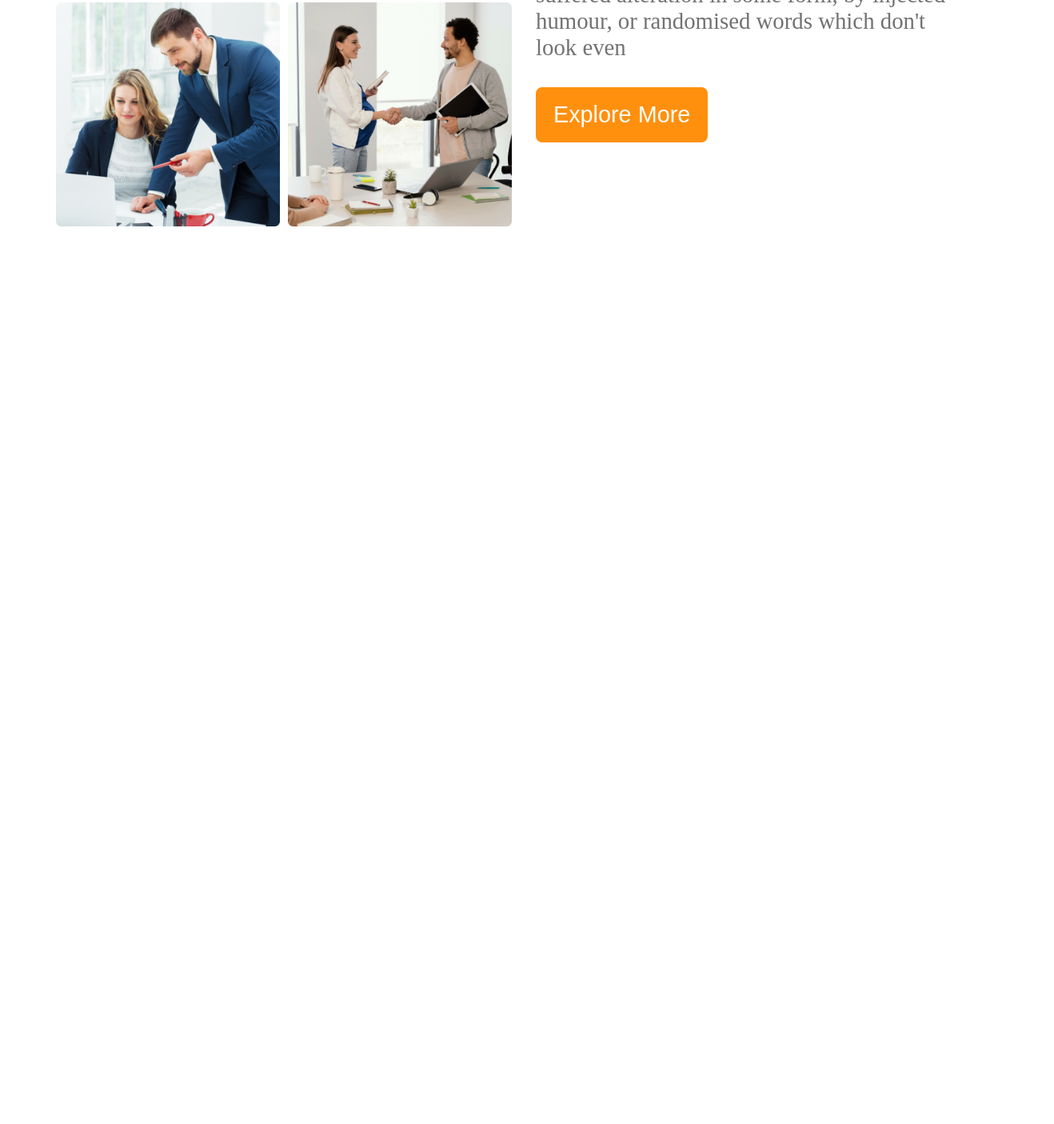
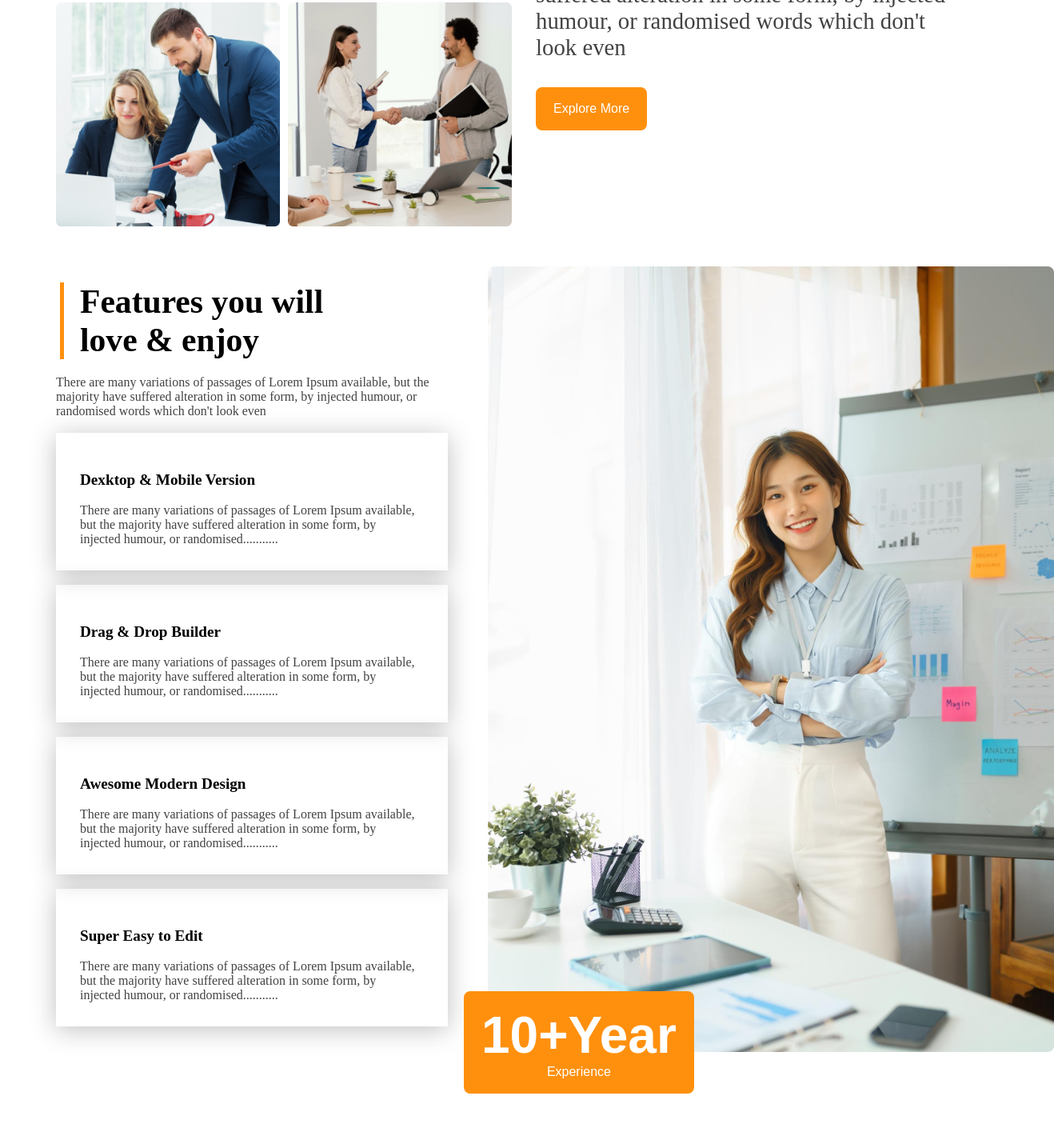
Before and after one commit to Arifur999/G3-architects-project, a plain HTML site: page index.html in a window 1280 px wide. Shown: the part 1331-2736 px from the top of the page at 80% size, 1318 px wide, since content can reach past the window. Before the commit the page ends 1664 px from the top, so only its background shows below. Drawn offline with Linux system fonts and the light colour scheme.

Commit message:
added section & responsive other device

```diff
--- a/index.html
+++ b/index.html
@@ -43,14 +43,52 @@
                 </div>
                 <div class="grp-txt">
                     <h1>Quick list <span class="sp1">of Our <br></span> <span class="sp2">Features</span></h1>
-                    <p>There are many variations of passages of Lorem Ipsum available, but the majority have suffered alteration in some form, by injected humour, or randomised words which don't look even</p><br>
+                    <p>There are many variations of passages of Lorem Ipsum available, but the majority have suffered
+                        alteration in some form, by injected humour, or randomised words which don't look even</p><br>
                     <button class="primary-btn" type="button">Explore More</button>
                 </div>
             </div>
         </section>
         <section>
+            <div class="feature disply-flex">
+                <div class="feature-info">
+                    <h1>Features you will <br>love & enjoy</h1>
+                    <p>There are many variations of passages of Lorem Ipsum available, but the majority have suffered
+                        alteration in some form, by injected humour, or randomised words which don't look even</p>
+                    <div class="box1 ">
+                        <h4>Dexktop & Mobile Version</h4>
+                        <p>There are many variations of passages of Lorem Ipsum available, but the majority have
+                            suffered
+                            alteration in some form, by injected humour, or randomised...........</p>
+                    </div>
+                    <div class="box2">
+                        <h4>Drag & Drop Builder</h4>
+                        <p>There are many variations of passages of Lorem Ipsum available, but the majority have
+                            suffered
+                            alteration in some form, by injected humour, or randomised...........</p>
+                    </div>
+                    <div class="box3">
+                        <h4>Awesome Modern Design</h4>
+                        <p>There are many variations of passages of Lorem Ipsum available, but the majority have
+                            suffered
+                            alteration in some form, by injected humour, or randomised...........</p>
+                    </div>
+                    <div class="box4">
+                        <h4>Super Easy to Edit</h4>
+                        <p>There are many variations of passages of Lorem Ipsum available, but the majority have
+                            suffered
+                            alteration in some form, by injected humour, or randomised...........</p>
+                    </div>
+                </div>
+                <div class="feature-img">
+                    <img src="./images/architect.png" alt="loading..">
+                                    <button class=" exp-btn primary-btn "><span class="exp">10+Year</span> <br>Experience</button>
 
+                </div>
+
+            </div>
         </section>
+
     </main>
     <footer>
 
--- a/style/style.css
+++ b/style/style.css
@@ -1,144 +1,254 @@
 @import url('https://fonts.googleapis.com/css2?family=Atkinson+Hyperlegible&display=swap');
+
 .regular-font {
     font-family: "regular-font", serif;
     font-weight: 400;
     font-style: normal;
-  }
-  *{
+}
+
+* {
     margin: 0;
-  }
-  /* shared text */
-.disply-flex{
+}
+
+* p {
+    color: rgba(66, 66, 66, 1);
+}
+
+/* shared text */
+.disply-flex {
     display: flex;
 }
-.primary-btn{
+
+.primary-btn {
     background-color: rgba(255, 144, 14, 1);
     padding: 18px 22px;
     border-radius: 8px;
     color: white;
     font-weight: 500;
-    font-size: 1em;
+    font-size: 1rem;
     border: none;
-    cursor:pointer;
+    cursor: pointer;
 }
-.dark2{
+
+.dark2 {
     color: rgba(66, 66, 66, 1);
 }
 
 
 
 /* navber */
-.header{
+.header {
     background-color: rgba(255, 144, 14, 0.1);
     max-width: 1920px;
     margin: 0 auto;
 }
-.nav-links{
+
+.nav-links {
     list-style: none;
 }
-.nav-links a{
+
+.nav-links a {
     text-decoration: none;
     padding-right: 30px;
     color: rgba(66, 66, 66, 1);
 
 
 }
-.nav-header{
-    justify-content:space-around;
+
+.nav-header {
+    justify-content: space-around;
     padding: 30px 0px 100px 0px;
     align-items: center;
     gap: 180px;
 }
-.brand{
-    font-size: 2.6em;
+
+.brand {
+    font-size: 2.6rem;
     font-weight: bold;
 }
-.bannar-img{
+
+.bannar-img {
     max-width: 1140px;
     padding-top: 20px;
 }
-.bannar{
+
+.bannar {
     align-items: center;
     text-align: center;
 }
-.bannar-text h1{
-    font-size: 2.7em;
+
+.bannar-text h1 {
+    font-size: 2.7rem;
     font-weight: bold;
     margin-bottom: 20px;
 }
-.bannar-text p{
-    color:rgba(114, 114, 114, 1) ;
+
+.bannar-text p {
+    color: rgba(114, 114, 114, 1);
     margin-bottom: 30px;
 }
+
 /* section grp */
 
-.grp{
+.grp {
     max-width: 1140px;
     margin: 50px auto;
 }
-.grp-img img{
+
+.grp-img img {
     width: 280px;
     height: 280px;
 }
-.grp-img{
+
+.grp-img {
     display: grid;
-    grid-template-columns: repeat(2,1fr);
+    grid-template-columns: repeat(2, 1fr);
     gap: 10px;
 }
-.grp-txt{
-    font-size: 1.8em;
-    color:rgba(114, 114, 114, 1) ;
-    padding: 100px 0px 10px  30px;
+
+.grp-txt {
+    font-size: 1.8rem;
+    color: rgba(114, 114, 114, 1);
+    padding: 100px 0px 10px 30px;
 
 }
-.sp1{
+
+.sp1 {
     font-weight: bold;
     color: rgba(19, 19, 19, 1);
 }
-.sp2{
+
+.sp2 {
     font-weight: bold;
     color: rgba(255, 144, 14, 1);
 }
 
 
+/* section feature */
+.feature {
+    max-width: 1140px;
+    margin: 50px auto;
+}
 
+.feature-img {
+    width:calc(100% - 50px)/2;
+    padding-left: 50px;
 
+    max-width: 600px;
+}
 
-/* section */
+.feature-info h1 {
+    border-left: 5px solid rgba(255, 144, 14, 1);
+    padding-left: 20px;
+    font-weight: bold;
+    font-size: 2.6rem;
+    margin: 20px 5px;
+}
+
+.feature-info h4 {
+    font-weight: 600;
+    font-size: 1.2rem;
+}
+
+.box1,
+.box2,
+.box3,
+.box4 {
+    margin top: 20px;
+    padding: 30px 40px 30px 30px;
+    gap: 20px;
+    box-shadow: 0 4px 30px 0 rgba(0, 0, 0, 0.25);
+
+}
+
+.box1,
+.box2,
+.box3,
+.box4, h4{
+margin: 18px 0px;
+font-weight: 500;
+font-size: 1rem;
+}
+.exp{
+    font-weight: bold;
+    font-size: 4rem;
+}
+.exp-btn{
+padding: 20px auto;
+margin-top: -80px;
+margin-left: -30px;
+}
+
+.disply-none{
+    display: none;
+}
+
 
 /* responsive */
 /* normal devices */
-@media screen and (max-width:576px){
-    .nav-header, .nav-links{
+@media screen and (max-width:576px) {
+
+    .nav-header,
+    .nav-links {
         flex-direction: column;
         padding: 20px;
         gap: 10px;
     }
-    .bannar-img{
+
+    .bannar-img {
         width: 100%;
     }
 
-.grp{
-    flex-direction: column;
+    .grp {
+        flex-direction: column;
 
-}
-.grp-img{
-    grid-template-columns: repeat(1,1fr);
-    margin: 0 auto;
-}
-
-}
-/* tablet */
-@media screen and (min-width:576px) and (max-width:768px) {
-    .bannar-img{
-        width: 100%;
     }
-    .grp{
-        flex-direction: column;
-    }
-    .grp-img{
-        grid-template-columns: repeat(2,1fr);
+    .grp-img {
+        grid-template-columns: repeat(1, 1fr);
         margin: 0 auto;
     }
 
+
+
+
+
+    .feature-info{
+        padding: 0 10px;
     }
+.feature{
+    flex-direction: column;
+}
+
+
+
+    .feature img{
+    width: 100%;
+    padding: 0;
+}
+
+.exp-btn{
+    margin: 20px 0;
+
+}
+
+
+
+
+}
+
+/* tablet */
+@media screen and (min-width:576px) and (max-width:768px) {
+    .bannar-img {
+        width: 100%;
+    }
+
+    .grp {
+        flex-direction: column;
+    }
+
+    .grp-img {
+        grid-template-columns: repeat(2, 1fr);
+        margin: 0 auto;
+    }
+
+}
```
